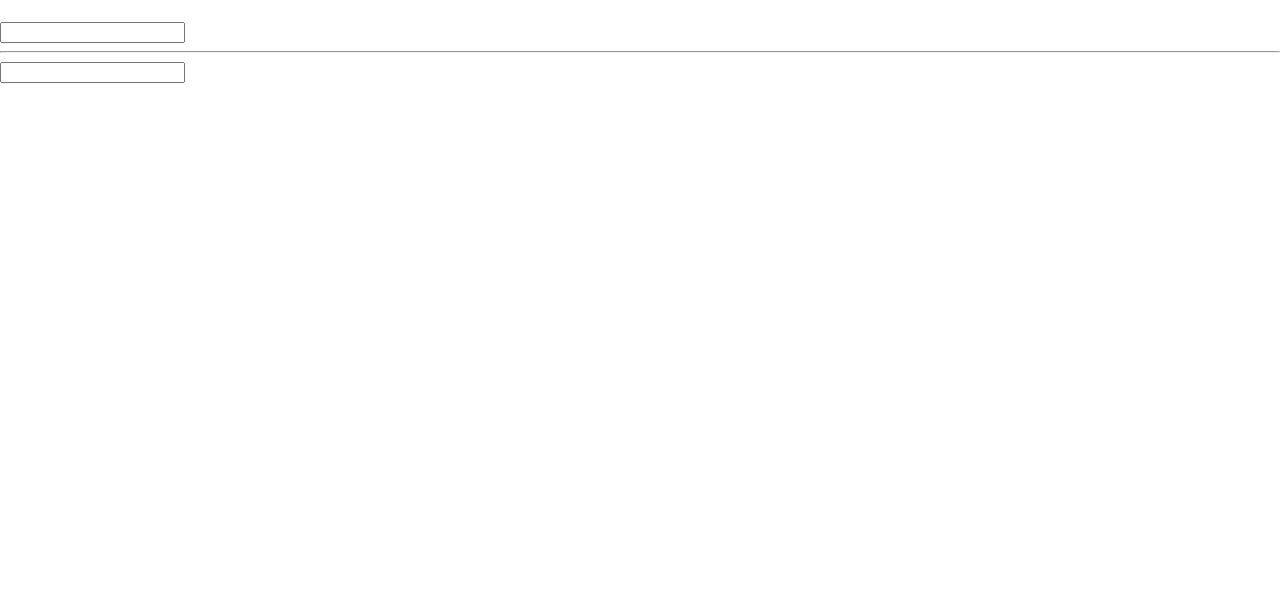
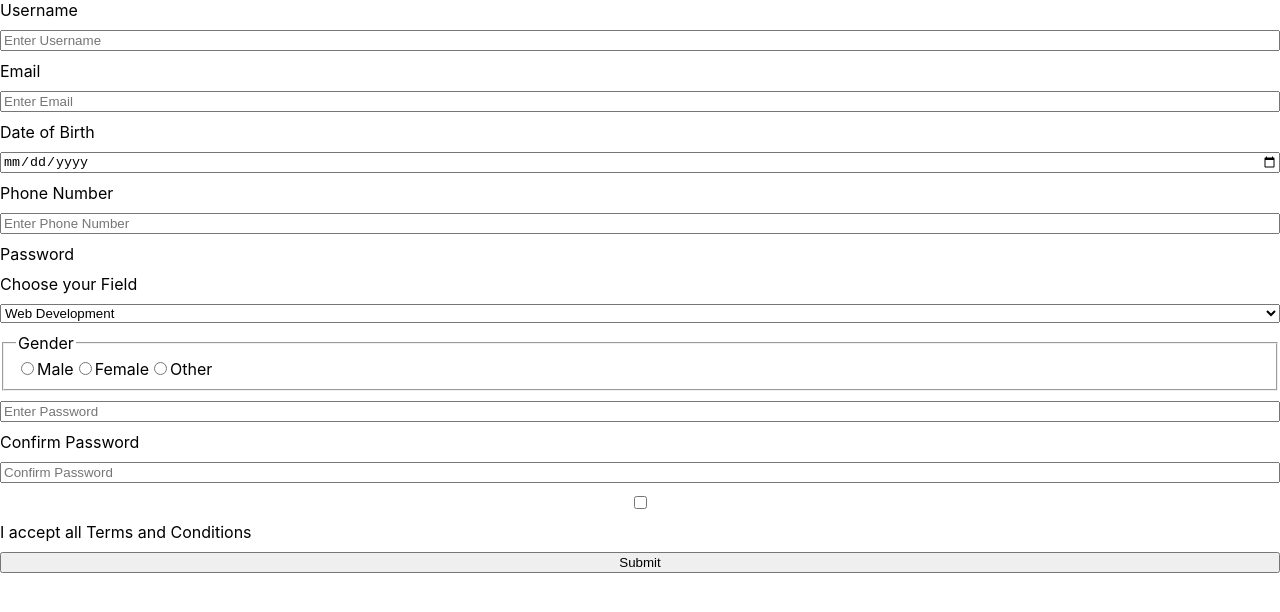
Before and after one commit to hassanjawedwani/WebLearning, a React (Create React App) app in the folder React/codestepbystep/: page / in a window 1280 px wide. Shown: the top 612 px of the page. Built offline with nearby package versions, Linux system fonts and the light colour scheme.

Commit message:
form handling done

```diff
--- a/React/codestepbystep/src/App.js
+++ b/React/codestepbystep/src/App.js
@@ -1,17 +1,91 @@
-import { useState } from "react";
+import React from 'react';
+function App() {
+  const [username, setUsername] = React.useState('');
+  const [email, setEmail] = React.useState('');
+  const [dob, setDob] = React.useState('');
+  const [phone, setPhone] = React.useState('');
+  const [password, setPassword] = React.useState('');
+  const [field, setField] = React.useState('');
+  const [gender, setGender] = React.useState('');
+  const [cpassword, setCpassword] = React.useState('');
+  const [terms, setTerms] = React.useState(false);
 
-function App() {
-  const [text, setText] = useState("");
-  const [print, setPrint] = useState(false);
-  const [marks, setMarks] = useState(0);
+  const handleUsernameChange = (e) => {
+    setUsername(e.target.value);
+  }
+  const handleEmailChange = (e) => {
+    setEmail(e.target.value);
+  }
+  const handleDobChange = (e) => {
+    setDob(e.target.value);
+  }
+  const handlePhoneChange = (e) => {
+    setPhone(e.target.value);
+  }
+  const handlePasswordChange = (e) => {
+    setPassword(e.target.value);
+  }
+  const handleFieldChange = (e) => {
+    setField(e.target.value);
+  }
+  const handleGenderChange = (e) => {
+    setGender(e.target.value);
+  }
+  const handleCpasswordChange = (e) => {
+    setCpassword(e.target.value);
+  }
+  const handleTermsChange = (e) => {
+    setTerms(e.target.checked);
+  }
+
+  const handleSubmit = (e) => {
+    e.preventDefault();
+    alert('submitted');
+    console.log(`Username: ${username}`);
+    console.log(`Email: ${email}`);
+    console.log(`Date of Birth: ${dob}`);
+    console.log(`Phone: ${phone}`);
+    console.log(`Password: ${password}`);
+    console.log(`Field: ${field}`);
+    console.log(`Gender: ${gender}`);
+    console.log(`Confirm Password: ${cpassword}`);
+    console.log(`Terms: ${terms}`);
+  }
+
   return (
     <div>
-      <h1>{text}</h1>
-      <input type="text" onChange={(e) => setText(e.target.value)} />
-      <hr />
-      {print && <h1>{text}</h1>}
-      <input type="text" onChange={(e) => { setText(e.target.value); setPrint(false)}} />
-
+      <form onSubmit={handleSubmit} style={{ display: 'flex', flexDirection: 'column', gap: '10px'} } autoComplete='on'>
+        <label labelfor="username">Username</label>
+        <input type="text" id="username" name="username" placeholder="Enter Username" value={username} onChange={handleUsernameChange} required />
+        <label labelfor="email">Email</label>
+        <input type="email" id="email" name="email" placeholder="Enter Email" value={email} onChange={handleEmailChange} required />
+        <label labelfor="dob">Date of Birth</label>
+        <input type="date" id="dob"  name="dob" placeholder="Enter Date of Birth" value={dob} onChange={handleDobChange} required />
+        <label labelfor="phone">Phone Number</label>
+        <input type="text" id="phone" name="phone" placeholder="Enter Phone Number" value={phone} onChange={handlePhoneChange} required />
+        <label labelfor="password">Password</label>
+        <label labelfor="field">Choose your Field</label>
+        <select name="field" id="field" value={field} onChange={handleFieldChange} required>
+          <option value="web-evelopment">Web Development</option>
+          <option value="android-development">Andriod Development</option>
+          <option value="ios-development">IOS Development</option>
+        </select>
+        <fieldset>
+          <legend>Gender</legend>
+          <input type="radio" id="male" name="gender" value="male" checked={gender === "male"} onChange={handleGenderChange} required />
+          <label labelfor="male">Male</label>
+          <input type="radio" id="female" name="gender" value="female" checked={gender === "female"} onChange={handleGenderChange} />
+          <label labelfor="female">Female</label>
+          <input type="radio" id="other" name="gender" value="other" checked={gender === "other"} onChange={handleGenderChange} />
+          <label labelfor="other">Other</label>
+        </fieldset>
+        <input type="password" id="password" name="password" placeholder="Enter Password" value={password} onChange={handlePasswordChange} required />
+        <label labelfor="cpassword">Confirm Password</label>
+        <input type="password" id="cpassword" name="cpassword" placeholder="Confirm Password" value={cpassword} onChange={handleCpasswordChange} required />
+        <input type="checkbox" id="terms" name="terms" checked={terms} onChange={handleTermsChange} required />
+        <label labelfor="terms">I accept all Terms and Conditions</label>
+        <button type="submit">Submit</button>
+      </form>
     </div>
   )
 }
```
